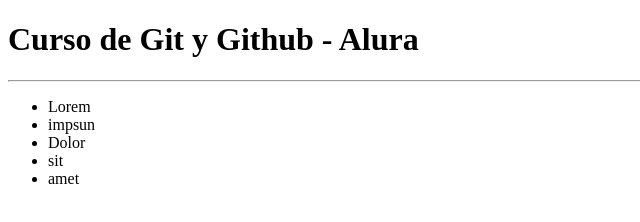
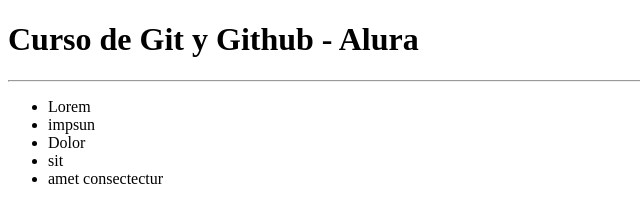
Before and after one commit to NicoPraco/alura-git, a plain HTML site: page index.html in a window 1280 px wide. Shown: the full height of the page, 0-640 px from the left. Drawn offline with Linux system fonts and the light colour scheme.

Commit message:
Modificado amet del Lorem

```diff
--- a/index.html
+++ b/index.html
@@ -15,7 +15,7 @@
             <li>impsun</li>
             <li>Dolor</li>
             <li>sit</li>
-            <li>amet</li>
+            <li>amet consectectur</li>
         </ul>
     </body>
 </html>
```
